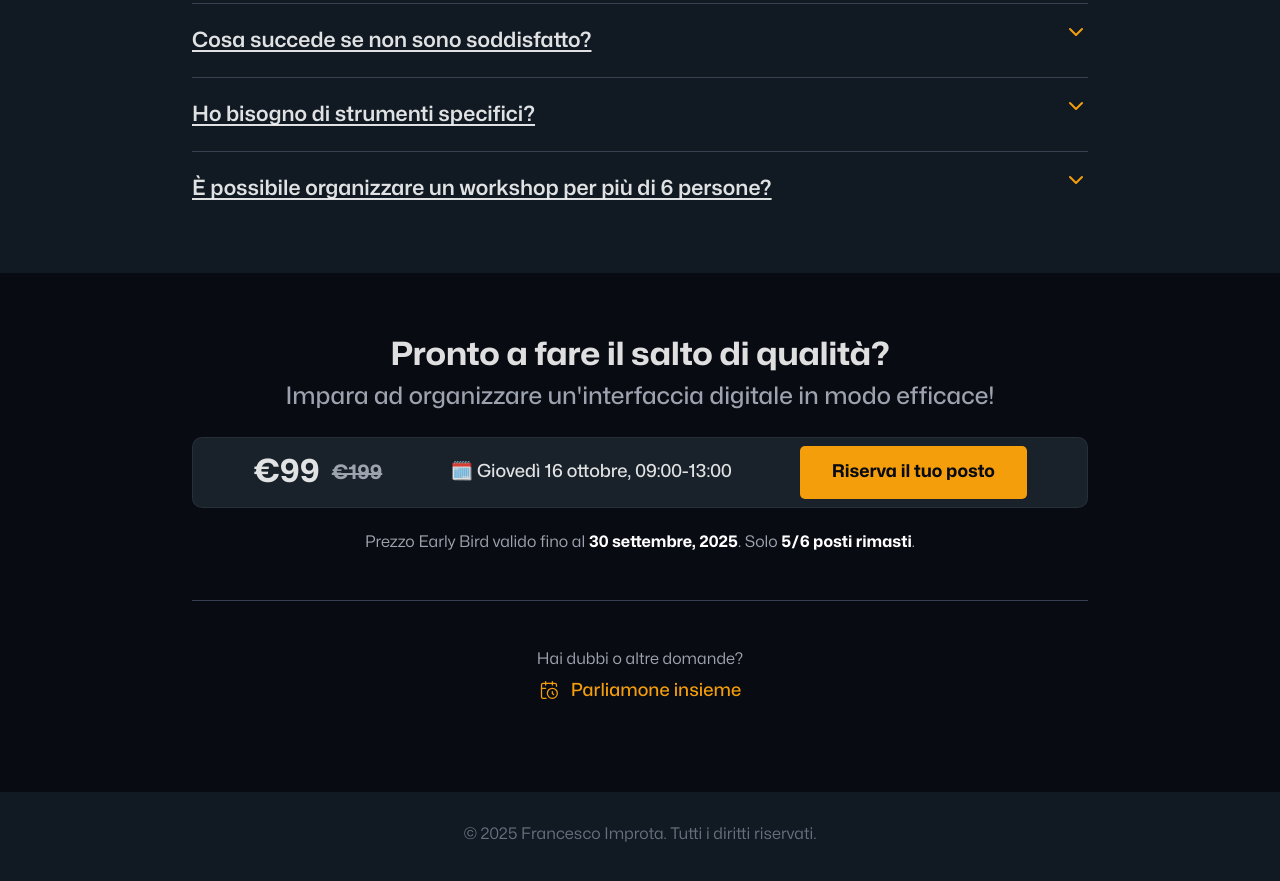
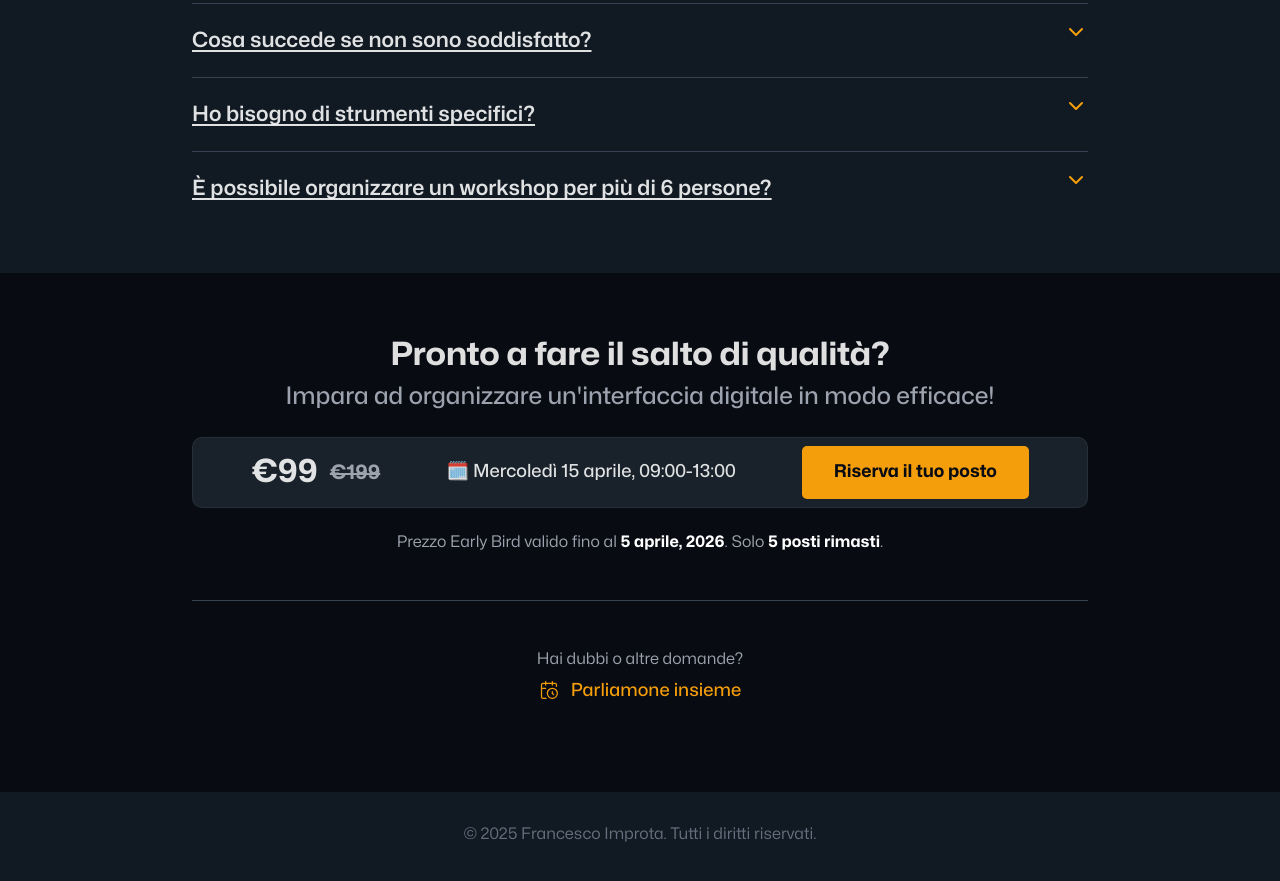
Before and after one commit to zetareticoli/fi, a Jekyll site: the page built from _workshops/interface-inventory/index.md, in a window 1280 px wide and 900 px high, scrolled down 4762 px. Shown: the top 881 px of the window. Built offline with Jekyll 4.4.1, drawn with Linux system fonts in a browser that asks for light colours; some web fonts are replaced; comment, search, counter and statistics services are not loaded.

Commit message:
fix: early bird and course date

```diff
--- a/_workshops/interface-inventory/index.md
+++ b/_workshops/interface-inventory/index.md
@@ -357,11 +357,11 @@ og-image: workshops/interface-inventory/interface-inventory-og.png
       </p>
       <div class="price-section mb-m">
         <div class="price">€99 <span class="price-old">€199</span></div>
-        <div class="date">🗓️ Giovedì 16 ottobre, 09:00-13:00</div>
+        <div class="date">🗓️ Mercoledì 15 aprile, 09:00-13:00</div>
         <a href="https://book.stripe.com/8x2cN41yX23MfUm1MDcs803?prefilled_promo_code=EARLYMAG26" class="cta-primary plausible-event-name=Buy+Workshop">Riserva il tuo posto</a>
       </div>
       <p class="event-countdown" style="display: none;"></p>
-      <p class="event-static mb-m text-small font-regular color-text-light">Prezzo Early Bird valido fino al <strong>30 settembre, 2025</strong>. Solo <strong>5/6 posti rimasti</strong>.</p>
+      <p class="event-static mb-m text-small font-regular color-text-light">Prezzo Early Bird valido fino al <strong>5 aprile, 2026</strong>. Solo <strong>5 posti rimasti</strong>.</p>
       <hr>
       <p class="text-small color-text-light mb-xs">Hai dubbi o altre domande?</p>
       <p>
```
